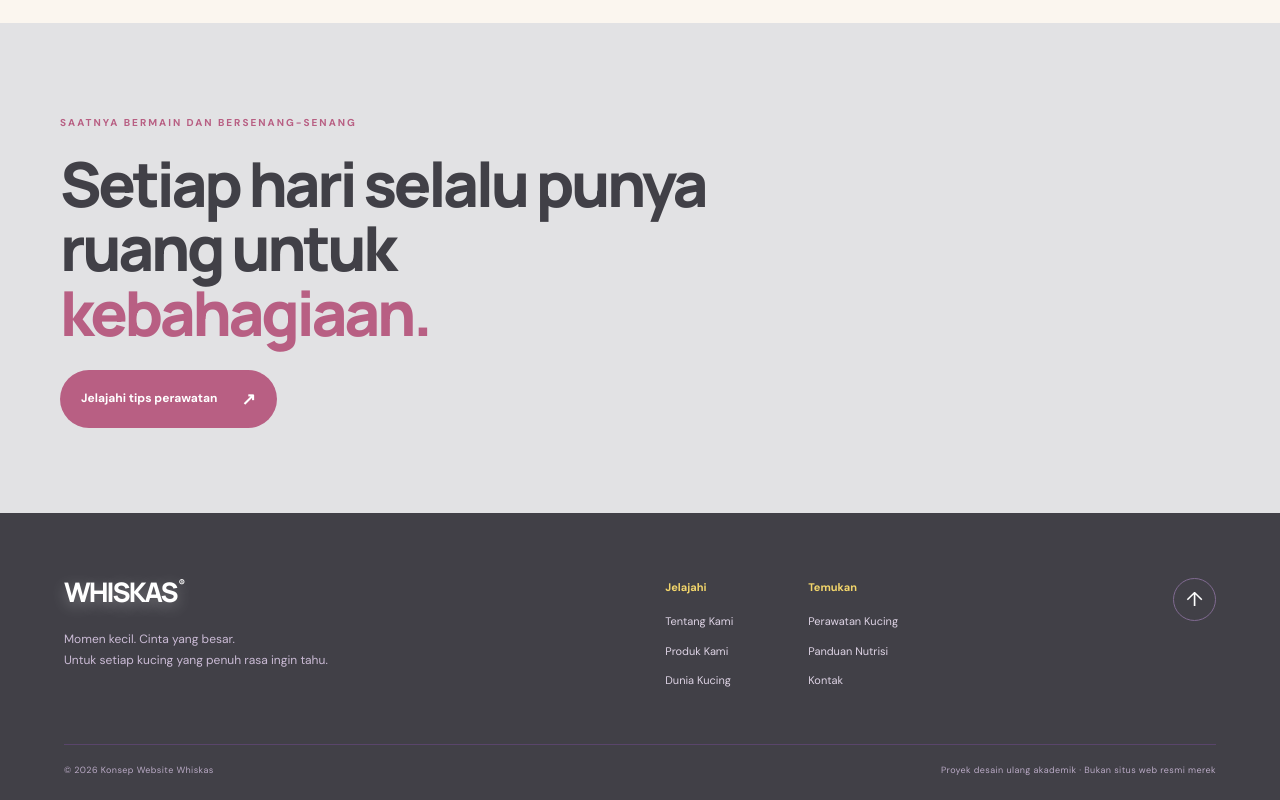
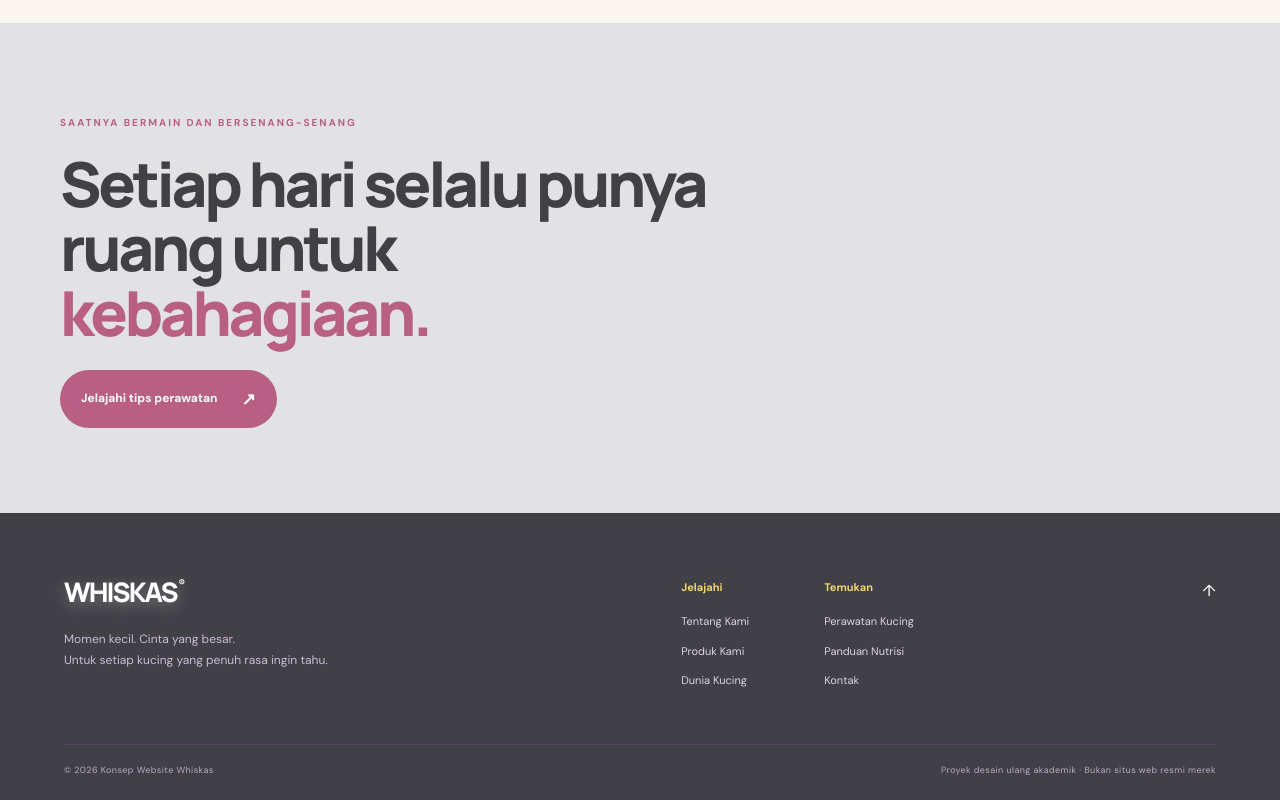
Before and after one commit to arshakaalabidzar-jpg/UTS-Pemrograman-Internet-Shafia-TID, a plain HTML site: page lifestyle.html in a window 1280 px wide. Shown: the part 1706-2506 px from the top of the page. Drawn offline with Linux system fonts and the light colour scheme.

Commit message:
Update lifestyle.html

```diff
--- a/lifestyle.html
+++ b/lifestyle.html
@@ -208,7 +208,9 @@
 
       </div>
 
-      <a class="shafia_back-top" href="#shafia_header" aria-label="Kembali ke atas">↑</a>
+      <a href="#" class="shafia_back-to-top" aria-label="Kembali ke atas">
+    ↑
+</a>
     </div>
 
     <div class="shafia_footer-bottom">
@@ -216,5 +218,6 @@
       <span>Proyek desain ulang akademik · Bukan situs web resmi merek</span>
     </div>
   </footer>
+  <script src="js/back-to-top.js"></script>
 </body>
 </html>
```
